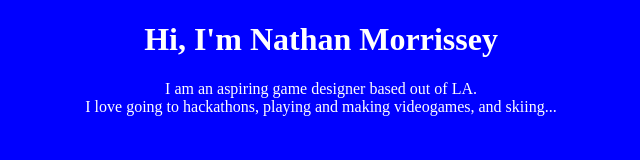
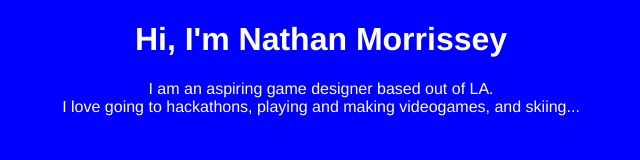
Before and after one commit to nmorriss7109/nmorriss7109.github.io, a plain HTML site: page index.html in a window 1280 px wide. Shown: the whole page, without its empty margins (319-959 px from the left). Drawn offline with Linux system fonts and the light colour scheme.

Commit message:
Update style.css

```diff
--- a/style.css
+++ b/style.css
@@ -2,5 +2,5 @@ body {
   background-color: blue;
   text-align: center;
   color: white;
-  font-style: helvetica;
+  font-family: helvetica;
 }
```
